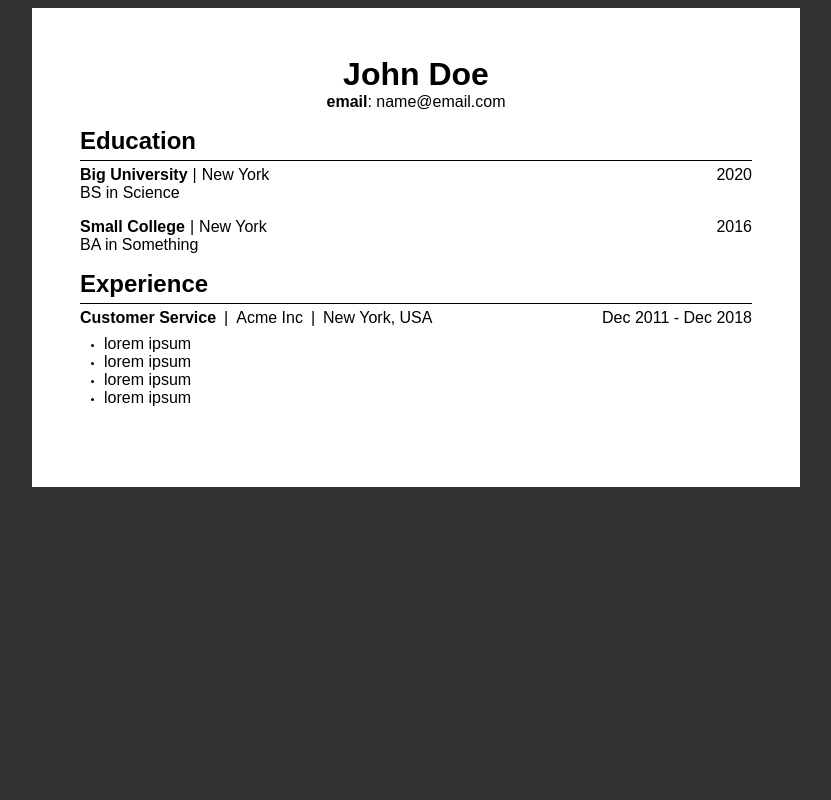
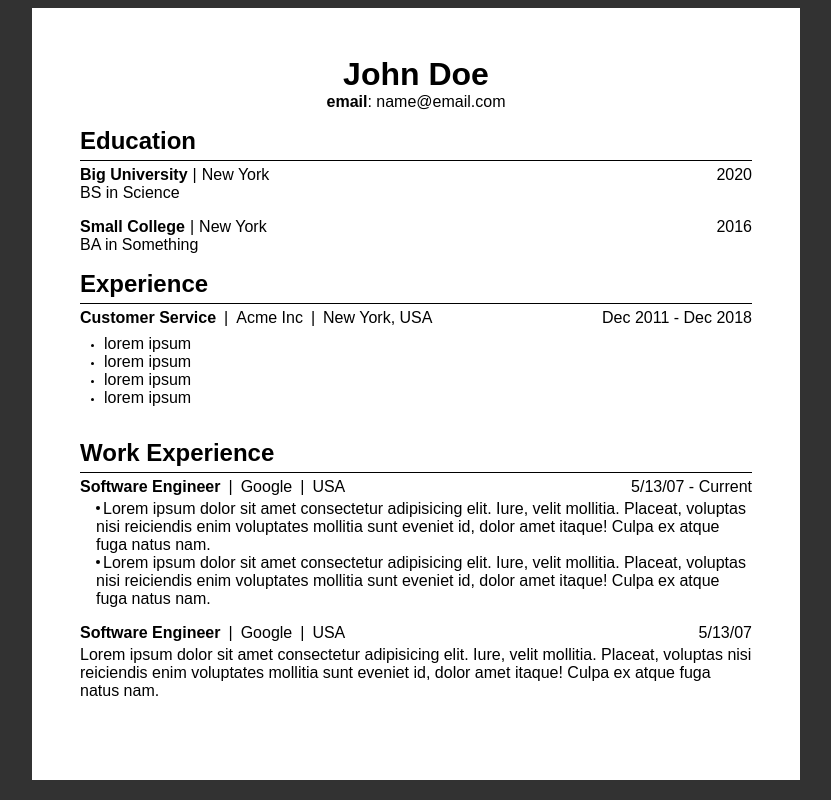
Before and after one commit to johnrdoty92/resume-builder, a React (Vite) app: page / in a window 1280 px wide. Shown: the whole page, without its empty margins (224-1055 px from the left). Built offline with nearby package versions, Linux system fonts and the light colour scheme.

Commit message:
prep state context

```diff
--- a/src/App.tsx
+++ b/src/App.tsx
@@ -3,6 +3,8 @@ import { DragAndDrop } from "./components/DragAndDrop";
 import { Education } from "./components/Sections/Education/Education";
 import { Experience } from "./components/Sections/Experience/Experience";
 import { Header } from "./components/Header/Header";
+import { ResumeEntry } from "./components/ResumeEntry/ResumeEntry";
+import { Section } from "./components/Sections/Section";
 
 // const HEIGHTS = ["50px", "100px", "35px", "45px", "80px"] as const;
 // const nodes = HEIGHTS.map((height, i) => (
@@ -46,6 +48,7 @@ const SAMPLE_PROPS = {
 
 function App() {
   const { header, education, experience } = SAMPLE_PROPS;
+  // TODO: call state hook
   return (
     <main
       style={{
@@ -59,6 +62,33 @@ function App() {
       <Header name={header.name} details={{ email: header.email }} />
       <Education entries={education} />
       <Experience entries={experience} />
+      {/* TODO: Map out state from context. Be sure to add DragAndDrop around both arrays */}
+      {/* {state.map(([title, entries]) => (
+        <Section title={title}>
+          {entries.map((entry) => (
+            <ResumeEntry {...entry} />
+          ))}
+        </Section>
+      ))} */}
+      <Section title="Work Experience">
+        <ResumeEntry
+          primaryInfo="Software Engineer"
+          secondaryInfo={["Google", "USA"]}
+          details={[
+            "Lorem ipsum dolor sit amet consectetur adipisicing elit. Iure, velit mollitia. Placeat, voluptas nisi reiciendis enim voluptates mollitia sunt eveniet id, dolor amet itaque! Culpa ex atque fuga natus nam.",
+            "Lorem ipsum dolor sit amet consectetur adipisicing elit. Iure, velit mollitia. Placeat, voluptas nisi reiciendis enim voluptates mollitia sunt eveniet id, dolor amet itaque! Culpa ex atque fuga natus nam.",
+          ]}
+          date={[new Date(1, 10, 2020), "Current"]}
+        />
+        <ResumeEntry
+          primaryInfo="Software Engineer"
+          secondaryInfo={["Google", "USA"]}
+          details={[
+            "Lorem ipsum dolor sit amet consectetur adipisicing elit. Iure, velit mollitia. Placeat, voluptas nisi reiciendis enim voluptates mollitia sunt eveniet id, dolor amet itaque! Culpa ex atque fuga natus nam.",
+          ]}
+          date={new Date(1, 10, 2020)}
+        />
+      </Section>
       {/* <DragAndDrop nodes={nodes} /> */}
       {/* <DragAndDrop
         nodes={[
--- a/src/components/ResumeEntry/ResumeEntry.tsx
+++ b/src/components/ResumeEntry/ResumeEntry.tsx
@@ -15,6 +15,7 @@ export const ResumeEntry = ({
 }: ResumeEntryProps) => {
   return (
     <div className={classes.resumeEntry}>
+      {/* TODO: absolutely positioned edit button that dispatches the unique key to this component. Should accept that key as a prop */}
       <div className={classes.resumeEntryHeader}>
         <p>{primaryInfo}</p>
         {secondaryInfo.map((info, i) => (
```
Also changed, not shown: src/contexts/ResumeStateContext.tsx (added, +17 -0 lines), src/contexts/hooks.ts (added, +8 -0 lines).
